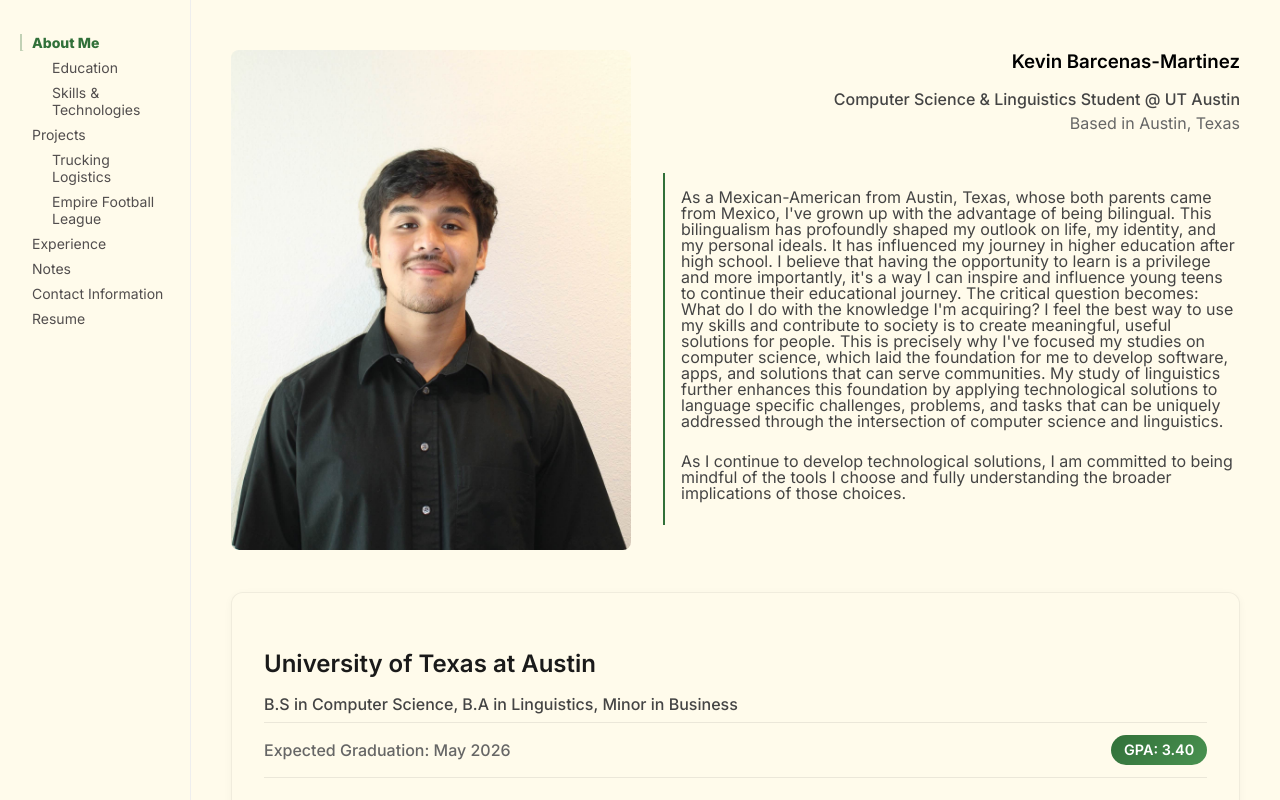
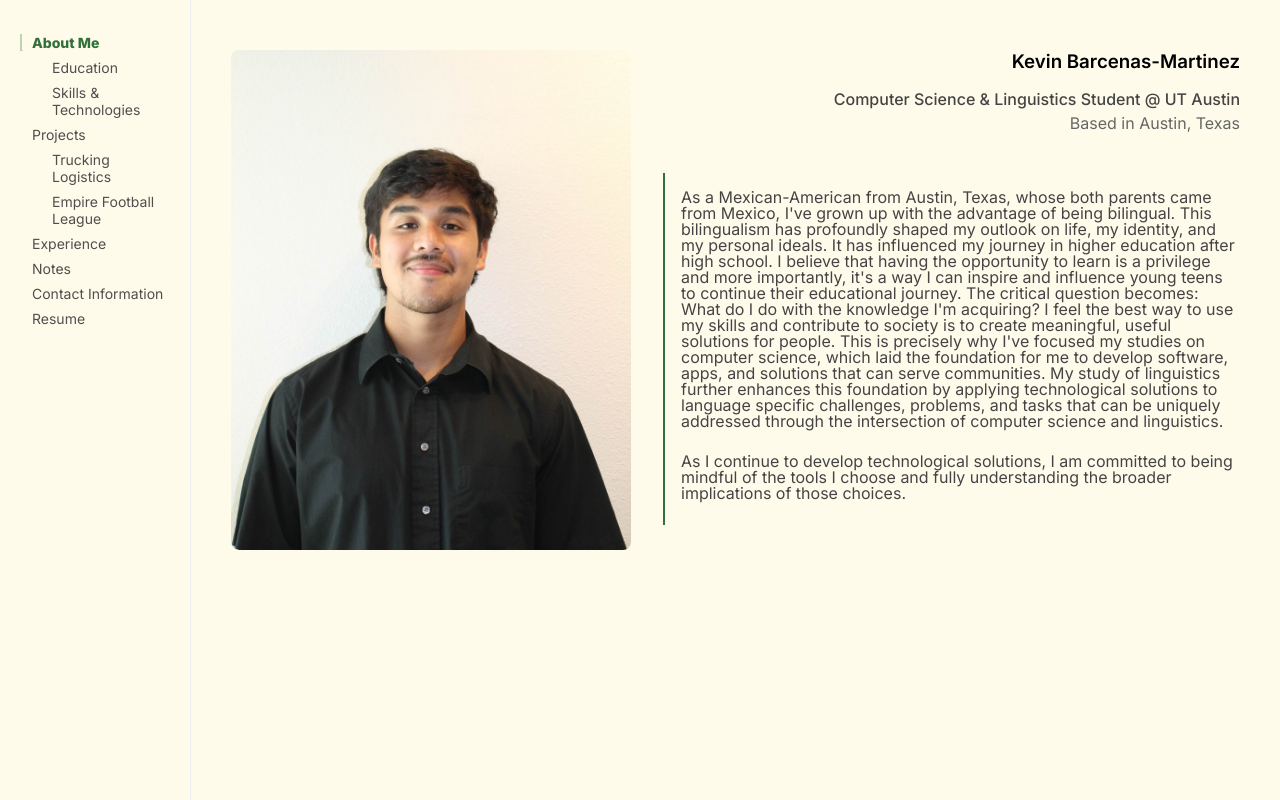
Before and after one commit to kevinbarcenasmtz/kevinbarcenasmtz.github.io, a React (Vite) app: page / in a window 1280 px wide. Built offline with nearby package versions, Linux system fonts and the light colour scheme.

Commit message:
fixed enhanced project item

```diff
--- a/src/components/resume/EnhancedProjectItem.tsx
+++ b/src/components/resume/EnhancedProjectItem.tsx
@@ -1,7 +1,7 @@
 // src/components/resume/EnhancedProjectItem.tsx
 'use client';
 
-import { motion } from 'framer-motion';
+import { motion } from 'motion/react';
 
 type Metric = {
   label: string;
--- a/src/index.css
+++ b/src/index.css
@@ -27,7 +27,7 @@ body {
 }
 
 .section {
-  min-height: fit-content;
+  min-height: 100vh;
   padding-top: 10px;
 }
 
--- a/src/main.tsx
+++ b/src/main.tsx
@@ -2,6 +2,7 @@ import { StrictMode } from 'react'
 import { createRoot } from 'react-dom/client'
 import './styles/responsive.css'
 import './index.css'
+import './styles/notes.css' // Notes section styles won't work without this
 import App from './App.tsx'
 
 createRoot(document.getElementById('root')!).render(
```
Also changed, not shown: 1 other file (tests, documents, lock files or other folders).
